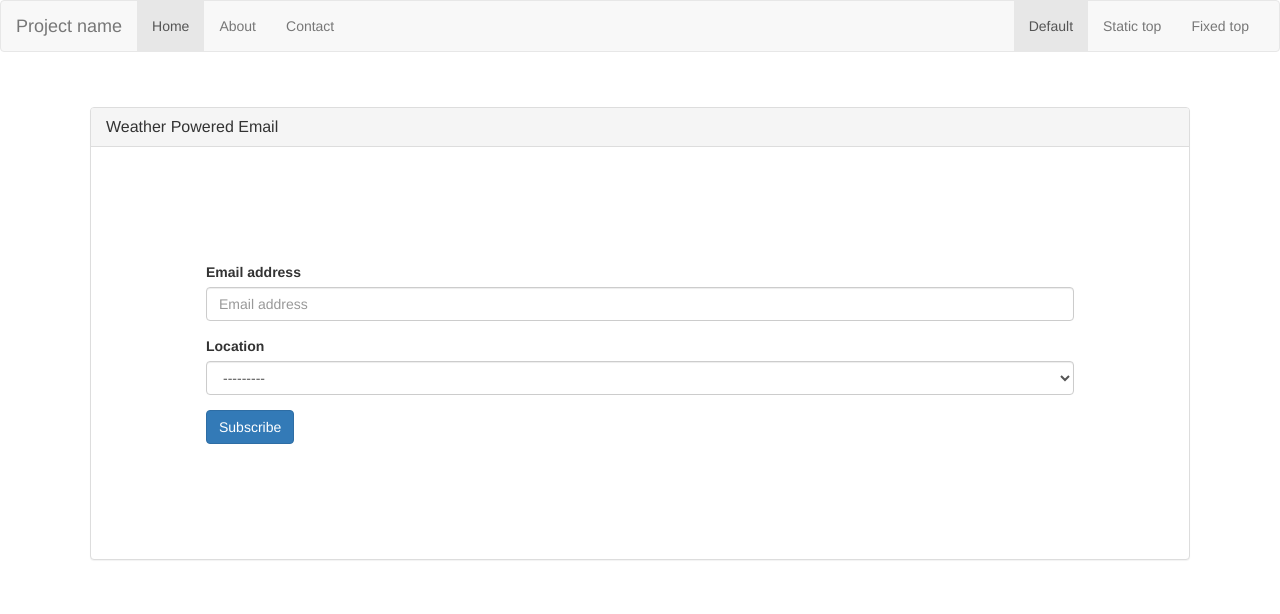
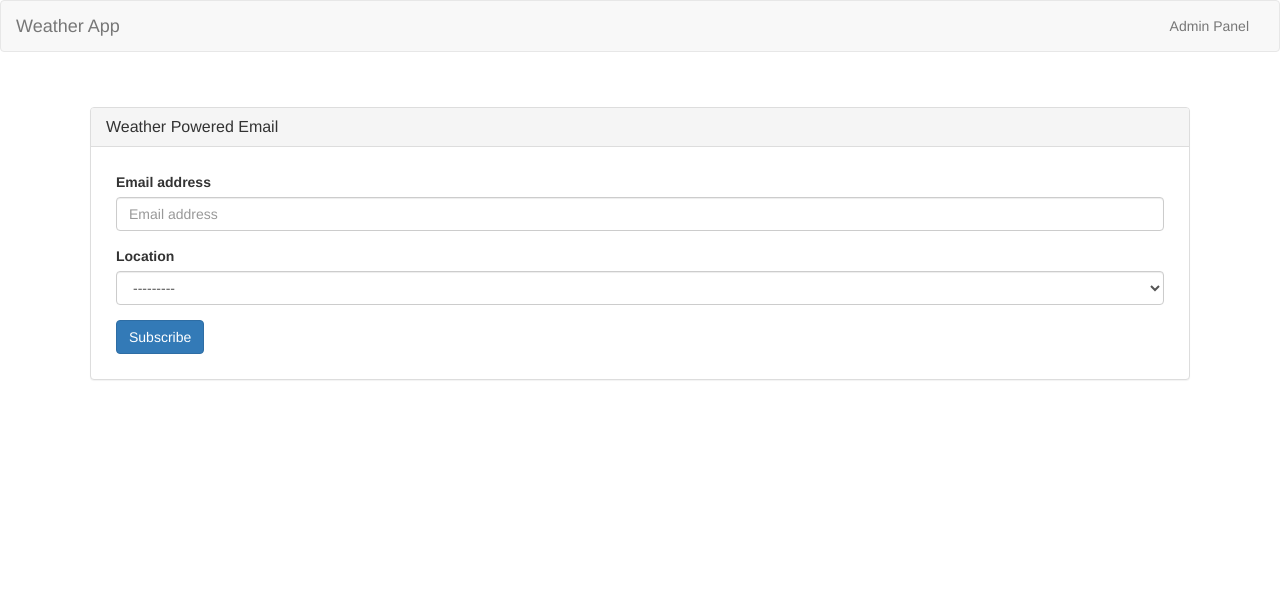
Before and after one commit to rghunter/weatherapp, a Django app: page / in a window 1280 px wide. Shown: the top 614 px of the page. Run offline with Django 3.2, Linux system fonts and the light colour scheme; data that the repository does not hold is empty; some libraries are stand-ins or nearby versions.

Commit message:
ui updates

```diff
--- a/weathermail/static/weathermail/style.css
+++ b/weathermail/static/weathermail/style.css
@@ -1,7 +1,7 @@
-.container{
+.body{
 	padding:35px;
 }
 
 .form {
-    padding:100px;
+    padding:10px;
 }
--- a/weathermail/templates/weathermail/base.html
+++ b/weathermail/templates/weathermail/base.html
@@ -12,24 +12,11 @@
 <nav class="navbar navbar-default">
         <div class="container-fluid">
           <div class="navbar-header">
-            <button type="button" class="navbar-toggle collapsed" data-toggle="collapse" data-target="#navbar" aria-expanded="false" aria-controls="navbar">
-              <span class="sr-only">Toggle navigation</span>
-              <span class="icon-bar"></span>
-              <span class="icon-bar"></span>
-              <span class="icon-bar"></span>
-            </button>
-            <a class="navbar-brand" href="#">Project name</a>
+            <a class="navbar-brand" href="{% url 'subscribe' %}">Weather App</a>
           </div>
           <div id="navbar" class="navbar-collapse collapse">
-            <ul class="nav navbar-nav">
-              <li class="active"><a href="#">Home</a></li>
-              <li><a href="#">About</a></li>
-              <li><a href="#">Contact</a></li>
-            </ul>
             <ul class="nav navbar-nav navbar-right">
-              <li class="active"><a href="./">Default <span class="sr-only">(current)</span></a></li>
-              <li><a href="../navbar-static-top/">Static top</a></li>
-              <li><a href="../navbar-fixed-top/">Fixed top</a></li>
+              <li><a href="/admin">Admin Panel</a></li>
             </ul>
           </div><!--/.nav-collapse -->
         </div><!--/.container-fluid -->
```
